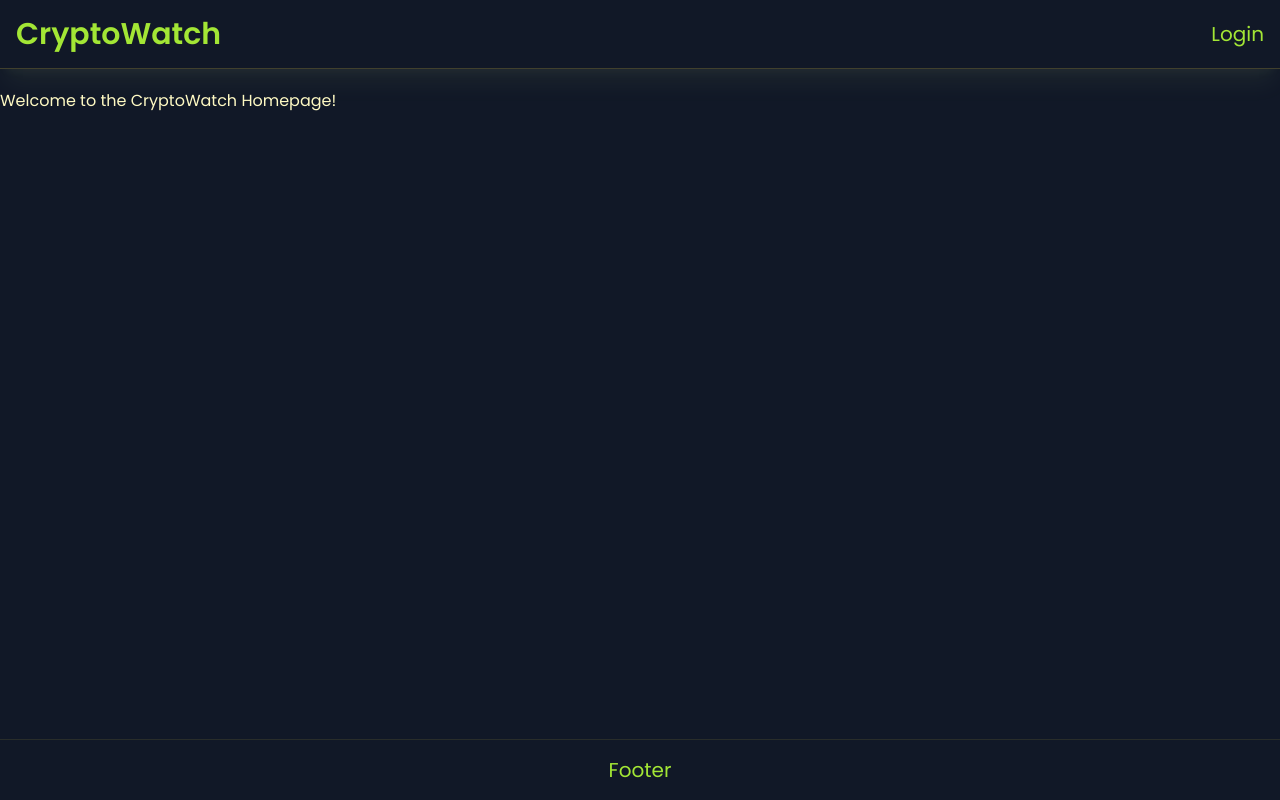
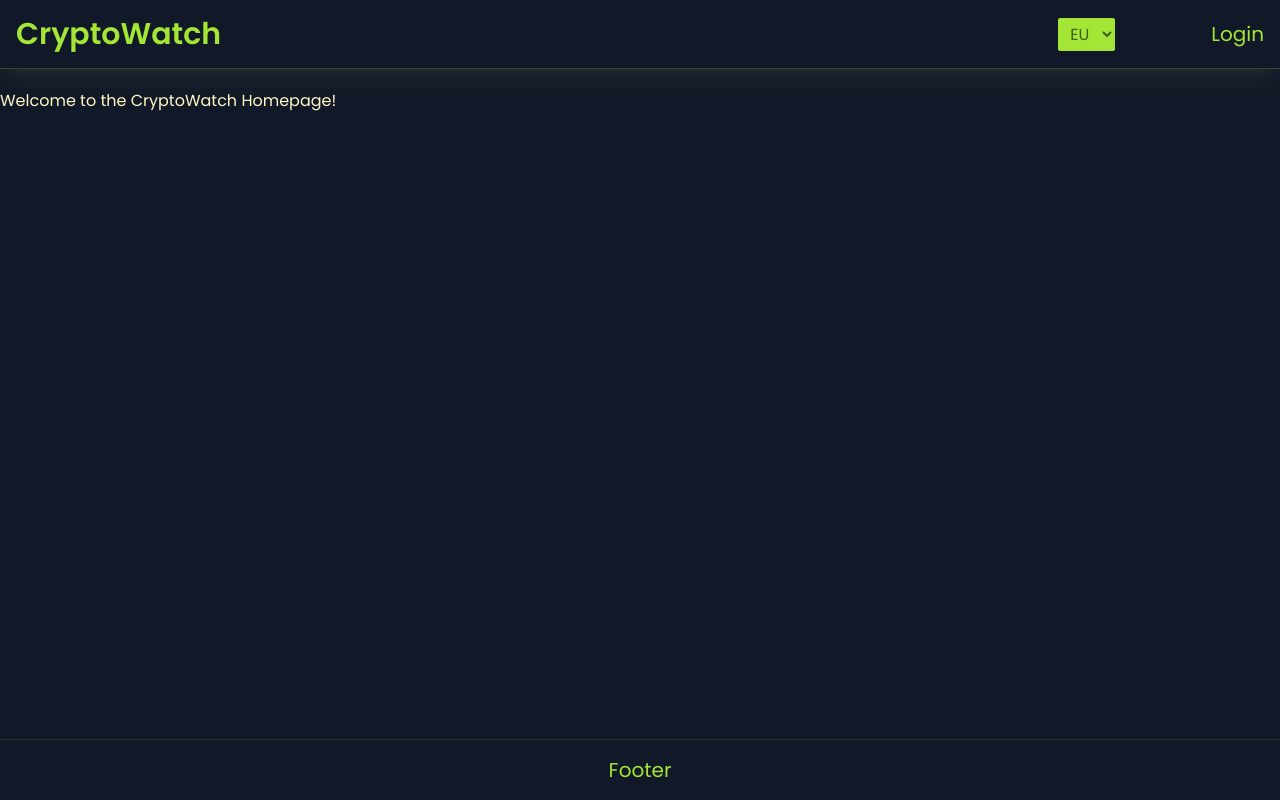
Before and after one commit to vlayco/crypto-watcher, a Next.js app: page / in a window 1280 px wide. Built offline with nearby package versions, Linux system fonts and the light colour scheme.

Commit message:
change of mind: removed react-select, added back good old default html select

```diff
--- a/package.json
+++ b/package.json
@@ -19,7 +19,6 @@
     "postcss": "8.4.25",
     "react": "18.2.0",
     "react-dom": "18.2.0",
-    "react-select": "^5.7.4",
     "tailwindcss": "3.3.2",
     "typescript": "5.1.6"
   }
--- a/src/components/Header.tsx
+++ b/src/components/Header.tsx
@@ -1,6 +1,7 @@
 import Link from "next/link";
 
 const Header = () => {
+
   return (
     <div className="flex flex-row p-4 border-b border-yellow-300/20 mb-5 shadow-xl shadow-lime-200/5">
       <nav className="container mx-auto w-full flex flex-row items-center justify-between">
@@ -8,9 +9,18 @@ const Header = () => {
           <Link href="/">CryptoWatch</Link>
         </span>
 
-        <span className="text-xl text-lime-400 hover:text-lime-500 transition-colors">
-          <Link href="/">Login</Link>
-        </span>
+        <div className="flex flex-row items-center justify-between space-x-24">
+          <span>
+            <select id="to-currency" className="p-1 px-2 rounded-sm bg-lime-400 text-black/60 outline-none">
+              <option value="eu">EU</option>
+              <option value="us">US</option>
+            </select>
+          </span>
+
+          <span className="text-xl text-lime-400 hover:text-lime-500 transition-colors">
+            <Link href="/">Login</Link>
+          </span>
+        </div>
 
       </nav>
     </div>
```
Also changed, not shown: 1 other file (tests, documents, lock files or other folders).
